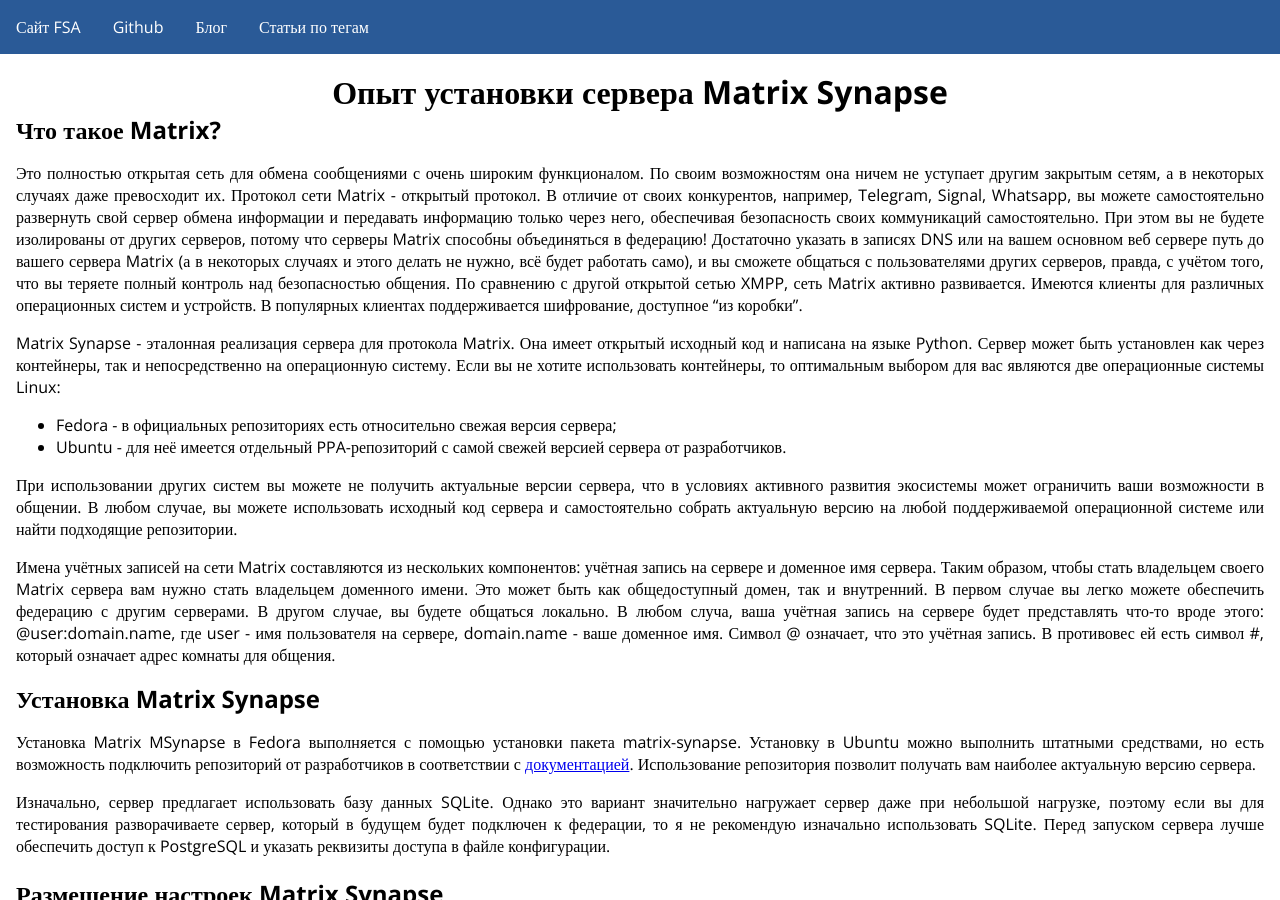
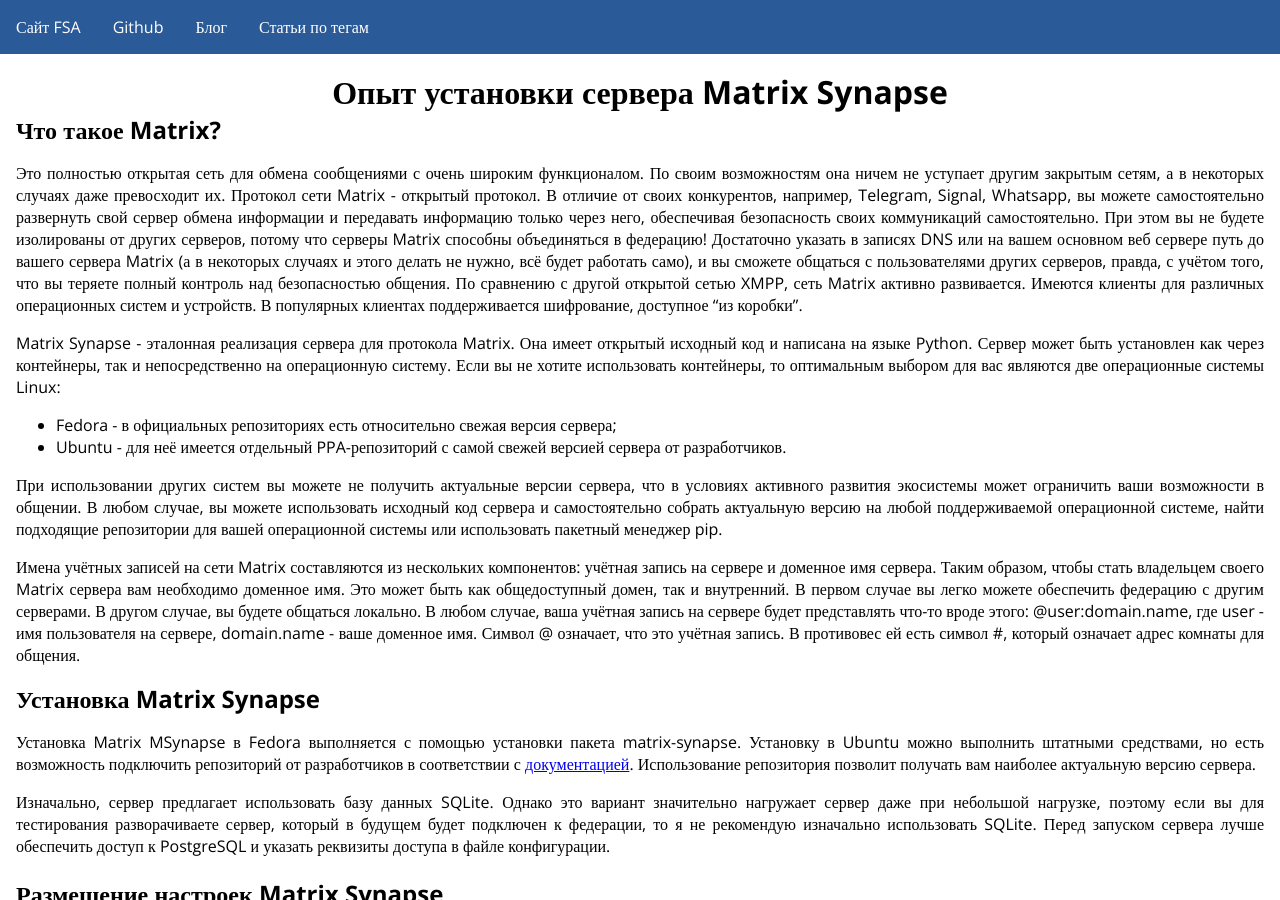
Before and after one commit to fsa/site, a Jekyll site: the page built from _posts/2020-03-31-matrix.md, in a window 1280 px wide and 900 px high. Built offline with Jekyll 4.4.1, drawn with Linux system fonts in a browser that asks for light colours.

Commit message:
Упоминание pip и правка ошибок.

```diff
--- a/_posts/2020-03-31-matrix.md
+++ b/_posts/2020-03-31-matrix.md
@@ -13,9 +13,9 @@
 - Fedora - в официальных репозиториях есть относительно свежая версия сервера;
 - Ubuntu - для неё имеется отдельный PPA-репозиторий с самой свежей версией сервера от разработчиков.
 
-При использовании других систем вы можете не получить актуальные версии сервера, что в условиях активного развития экосистемы может ограничить ваши возможности в общении. В любом случае, вы можете использовать исходный код сервера и самостоятельно собрать актуальную версию на любой поддерживаемой операционной системе или найти подходящие репозитории.
+При использовании других систем вы можете не получить актуальные версии сервера, что в условиях активного развития экосистемы может ограничить ваши возможности в общении. В любом случае, вы можете использовать исходный код сервера и самостоятельно собрать актуальную версию на любой поддерживаемой операционной системе, найти подходящие репозитории для вашей операционной системы или использовать пакетный менеджер pip.
 
-Имена учётных записей на сети Matrix составляются из нескольких компонентов: учётная запись на сервере и доменное имя сервера. Таким образом, чтобы стать владельцем своего Matrix сервера вам нужно стать владельцем доменного имени. Это может быть как общедоступный домен, так и внутренний. В первом случае вы легко можете обеспечить федерацию с другим серверами. В другом случае, вы будете общаться локально. В любом случа, ваша учётная запись на сервере будет представлять что-то вроде этого: @user:domain.name, где user - имя пользователя на сервере, domain.name - ваше доменное имя. Символ @ означает, что это учётная запись. В противовес ей есть символ #, который означает адрес комнаты для общения.
+Имена учётных записей на сети Matrix составляются из нескольких компонентов: учётная запись на сервере и доменное имя сервера. Таким образом, чтобы стать владельцем своего Matrix сервера вам необходимо доменное имя. Это может быть как общедоступный домен, так и внутренний. В первом случае вы легко можете обеспечить федерацию с другим серверами. В другом случае, вы будете общаться локально. В любом случае, ваша учётная запись на сервере будет представлять что-то вроде этого: @user:domain.name, где user - имя пользователя на сервере, domain.name - ваше доменное имя. Символ @ означает, что это учётная запись. В противовес ей есть символ #, который означает адрес комнаты для общения.
 
 # Установка Matrix Synapse
 
```
